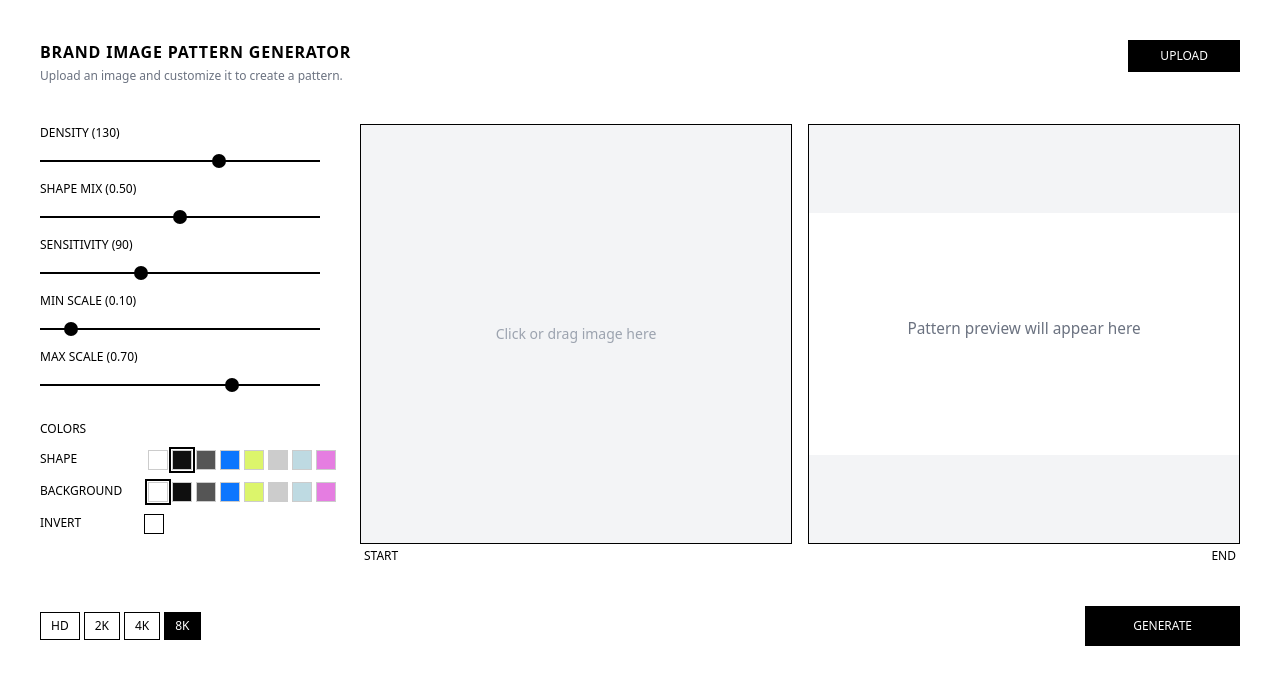
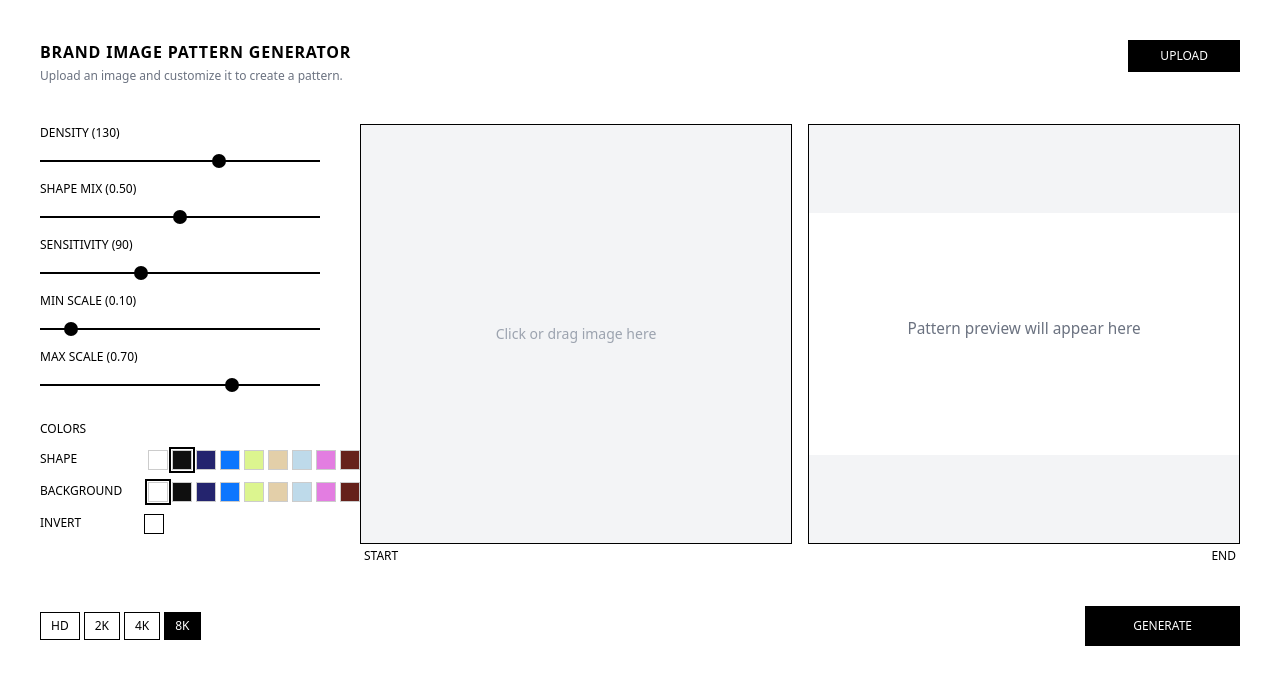
Before and after one commit to invbrand/pattern, a plain HTML site: page index.html in a window 1280 px wide. Drawn offline with nearby package versions, Linux system fonts and the light colour scheme.

Commit message:
Update index.html

```diff
--- a/index.html
+++ b/index.html
@@ -171,10 +171,15 @@
 
     <script>
         const BRAND_COLORS_CONFIG = [
-            { name: "White", hex: "#FFFFFF" }, { name: "Black", hex: "#0F0F0F" },
-            { name: "Dark Gray", hex: "#555555" }, { name: "Optimist Blue", hex: "#0C76FE" },
-            { name: "Tech Yellow", hex: "#DCF56B" }, { name: "Light Gray", hex: "#CCCCCC" },
-            { name: "Sky Blue", hex: "#BEDAE2" }, { name: "Orchid", hex: "#E57DE1" }
+            { name: "White", hex: "#FFFFFF" },
+            { name: "Carbon", hex: "#0F0F0F" },
+            { name: "Midnight Blue", hex: "#24246E" },
+            { name: "Electric Blue", hex: "#0C76FE" },
+            { name: "Hypercitrus", hex: "#DCF58F" },
+            { name: "Soft Sand", hex: "#E3CFA9" },
+            { name: "Sky Blue", hex: "#BEDAEA" },
+            { name: "Laser Pink", hex: "#E37DE1" },
+            { name: "Pomegranate", hex: "#65211A" }
         ];
         const DOWNLOAD_RESOLUTIONS_CONFIG = [
             { name: "HD", value: 1080 }, { name: "2K", value: 1440 },
```
